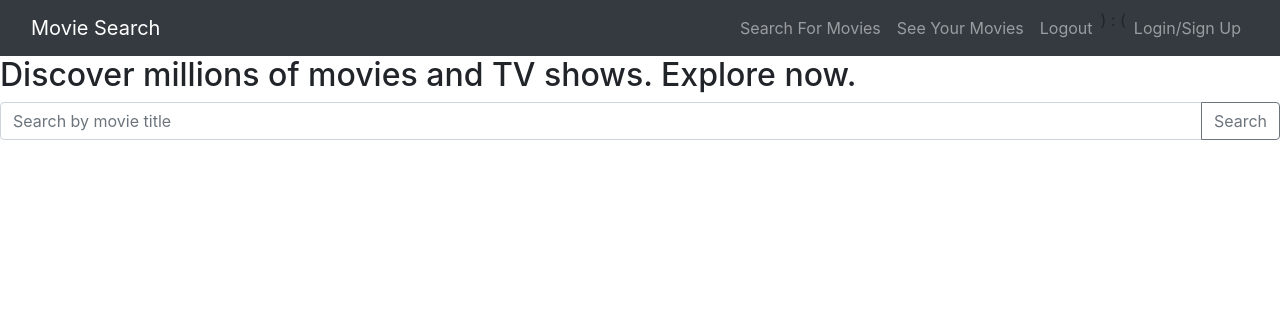
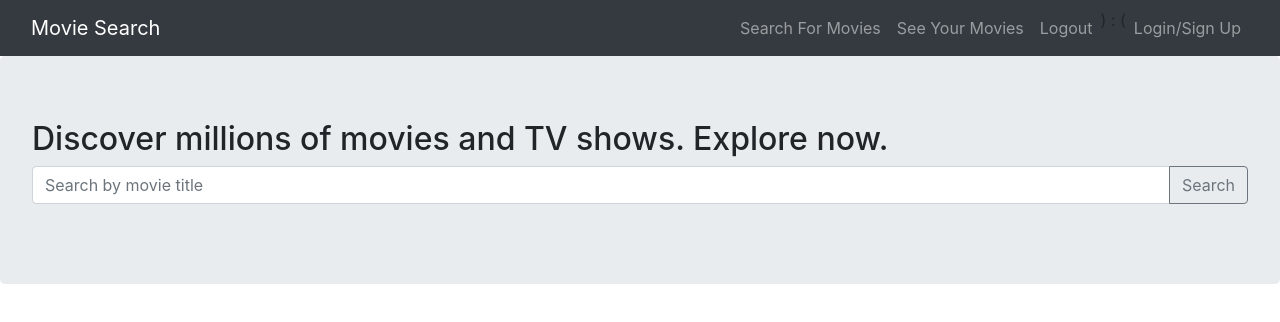
Before and after one commit to rachealcolbert/film-festival, a React (Create React App) app in the folder client/: page / in a window 1280 px wide. Shown: the top 322 px of the page. Built offline with nearby package versions, Linux system fonts and the light colour scheme.

Commit message:
jumbotron added to homepage

```diff
--- a/client/src/pages/Home.js
+++ b/client/src/pages/Home.js
@@ -1,9 +1,10 @@
 import React from "react";
-import { InputGroup, FormControl, Button } from "react-bootstrap";
+import { InputGroup, FormControl, Button, Jumbotron } from "react-bootstrap";
 
 const Home = () => {
   return (
     <div>
+      <Jumbotron>
         <h2>Discover millions of movies and TV shows. Explore now.</h2>
         <div>
           <InputGroup className="mb-3">
@@ -17,6 +18,7 @@ const Home = () => {
             </InputGroup.Append>
           </InputGroup>
         </div>
+      </Jumbotron>
     </div>
   );
 };
```
Lines whose indentation alone changed are shown as unchanged.
